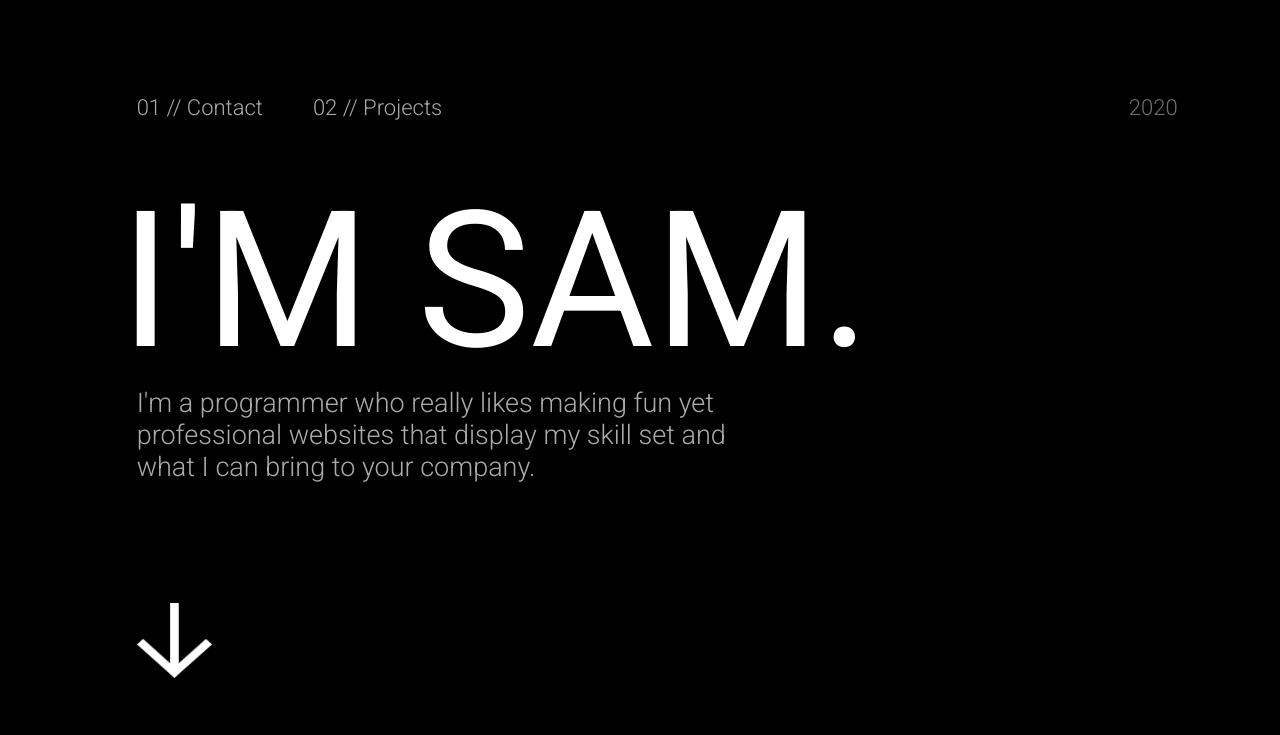
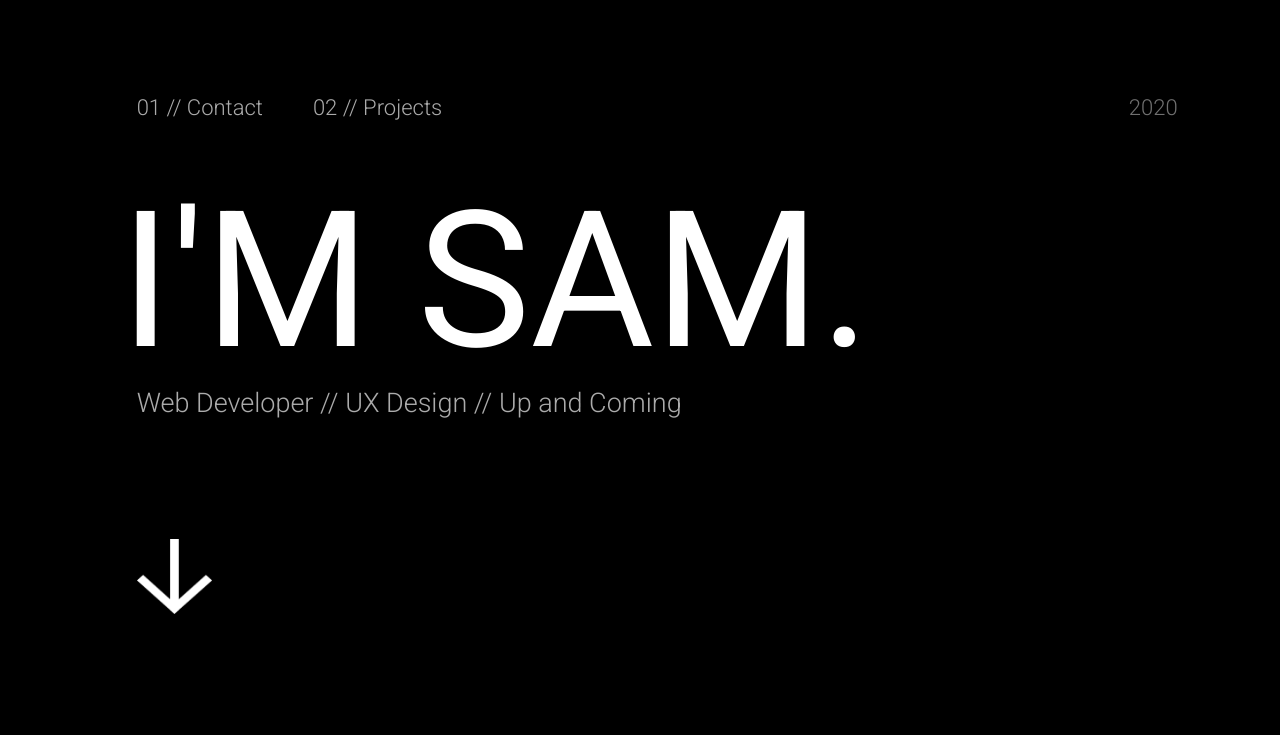
Before and after one commit to Sam-Robertson/Sam-Robertson, a plain HTML site: page index.html in a window 1280 px wide. Shown: the top 735 px of the page. Drawn offline with Linux system fonts and the light colour scheme; a web font is replaced by a local one.

Commit message:
Add files via upload

```diff
--- a/index.html
+++ b/index.html
@@ -25,7 +25,7 @@
         <!-- TOP BODY -->
          <div id="topBody">
             <div id="myName"> I'M SAM.</div>
-            <div id="nameDiscription"> I'm a programmer who really likes making fun yet professional websites that display my skill set and what I can bring to your company. </div>
+            <div id="nameDiscription"> Web Developer // UX Design // Up and Coming </div>
             <div class="myArrow">
                 <img src="images/arrow.png" alt="Pretty cool arrow...wish you could see it" width="75" height="75">
             </div>
```
